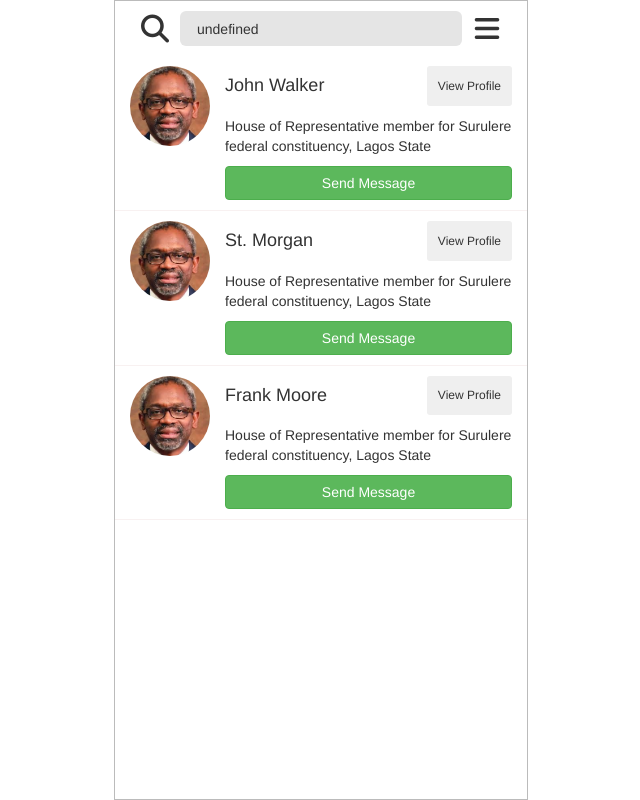
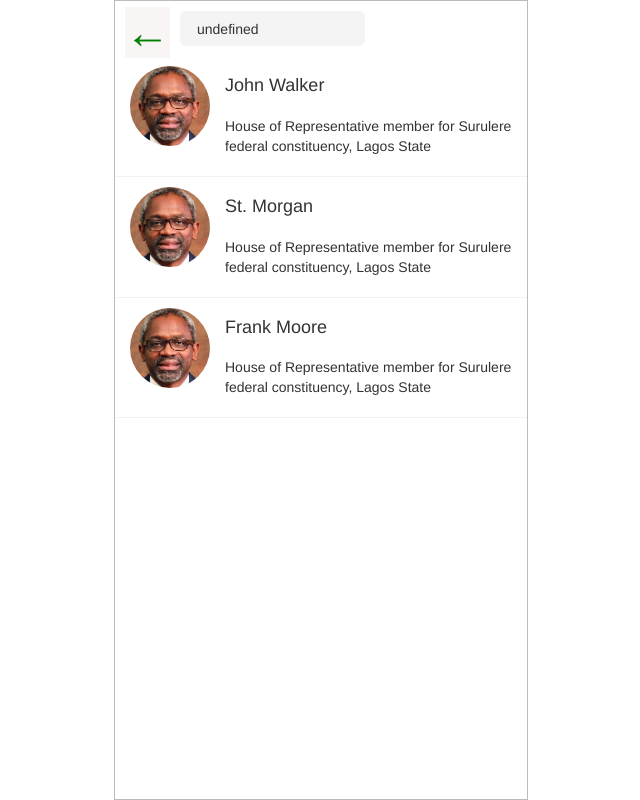
Before and after one commit to onyekachimary/wikipol, an Angular app: page /display in a window 1280 px wide. Shown: the whole page, without its empty margins (319-959 px from the left). Built offline with nearby package versions, Linux system fonts and the light colour scheme.

Commit message:
third commit

```diff
--- a/src/app/display/display.component.css
+++ b/src/app/display/display.component.css
@@ -5,21 +5,22 @@
 .navbar-search {
     display: flex;
     padding: 1rem 1.5rem;
+    width: 200px;
+    margin-left: 50px;
 }
 
-.navbar-search > span {
-    flex: 0 0 50px;
-    display: flex;
-    align-items: center;
-    justify-content: center;
-}
+/*.navbar-search > span {
+    margin-left: -70px;
+    font-size: 45px;
+    margin-top: -20px;
+}*/
 
 .navbar-search input {
     flex: 1;
     width: auto;
     height: 35px;
     border-radius: 6px;
-    background-color: #e5e5e5;
+    background-color: #F4F4F4;
     text-indent: 15px;
     outline: none;
     border: none;
--- a/src/app/display/display.component.html
+++ b/src/app/display/display.component.html
@@ -1,12 +1,16 @@
     <section class="search-page">
+      <div style="position: relative;">
       <div class="navbar-search">
-        <span><i class="fa fa-2x fa-search"></i></span>
+        <!--<span><i class="fa fa-2x fa-search"></i></span>!-->
+        <!-- <span style="position: absolute; z-index: 4; margin-top: 500px; margin-left: 10px; color: green; font-size: 45px">&#8592;</span> -->
         <input type="text" placeholder="Enter Address"
           [value]="address"/>
-        <span>
-          <i class="fa fa-2x fa-bars"></i>
-        </span>
       </div>
+      <div class="to" style="font-size: 45px; color: green;  width: 50px; position: absolute; top: -10px; left: 5px; padding: 1rem 0.5rem;">
+      <span style="border: 0.5px #F9F5F5; background: #F9F5F5;" >&#8592;</span>
+    </div>
+  </div>
+
 
       <div class="search-list">
         <app-user-list
--- a/src/app/home/home.component.html
+++ b/src/app/home/home.component.html
@@ -1,9 +1,9 @@
 <section class="home-section">
-  <h1 class="text-center wikipol_header">Wikipol</h1>
+  <h1 class="text-center wikipol_header">wikipol</h1>
   <section>
     <form (submit)="findAddress($event)" action="/display" class="input-area">
       <input type="text"
-      name="address" placeholder="Enter your address"
+      name="address" placeholder="enter your address"
       (keyup)="updateAddress($event)"
       (keyup.enter)="findAddress($event)" />
       <button class="icon-holder">
--- a/src/app/home/home.component.scss
+++ b/src/app/home/home.component.scss
@@ -24,6 +24,7 @@ $primary-color: #219653;
 	line-height: 42px;
 	color: $primary-color;
 	margin-bottom: 4rem;
+	height: 15px;
 }
 
 /*styling for paragraph*/
@@ -38,13 +39,13 @@ $primary-color: #219653;
 }
 
 .input-area {
-	width: 300px;
-	height: 40px;
-	border-radius: 30px;
+	width: 220px;
+	height: 30px;
+	border-radius: 20px;
 	margin-right: auto;
 	margin-left: auto;
-	background-color: white;
-	border: solid 1px $primary-color;
+	background-color: #F4F4F4;
+	/*border: solid 1px $primary-color;*/
 	margin-bottom: 2rem;
 	display: flex;
 	overflow: hidden;
@@ -55,7 +56,7 @@ $primary-color: #219653;
 		display: flex;
 		flex: 0 0 50px;
 		border: none;
-		background-color: transparent;
+		background-color: #F4F4F4;
 		align-items: center;
 		color: $primary-color;
 		justify-content: center;
@@ -71,6 +72,7 @@ $primary-color: #219653;
 		outline: none !important;
 		border: none !important;
 		text-align: center;
+		background-color: #F4F4F4;
 
 		&:focus {
 			background-color: lighten($primary-color, 60%);
--- a/src/app/user-list/user-list.component.html
+++ b/src/app/user-list/user-list.component.html
@@ -3,13 +3,13 @@
     <article class="">
         <div class="flex justify-between" style="margin-bottom: 1rem">
             <h4>{{person.name}}</h4>
-            <button class="btn btn-sm btn-outline">View Profile</button>
+            <!--<button class="btn btn-sm btn-outline">View Profile</button>!-->
         </div>
         <p class="opacity-50">House of Representative member
            for Surulere federal constituency,
            Lagos State</p>
-        <button class="btn btn-success">
+        <!--<button class="btn btn-success">
             Send Message
-        </button>
+        </button>!-->
     </article>
 </section>
--- a/src/styles.css
+++ b/src/styles.css
@@ -1,4 +1,10 @@
 /* You can add global styles to this file, and also import other style files */
+@import url('//fonts.googleapis.com/css?family=Roboto|Material+Icons');
+
+body {
+  font-family: 'Roboto';
+}
+
 .flex {
     display: flex;
 }
```
